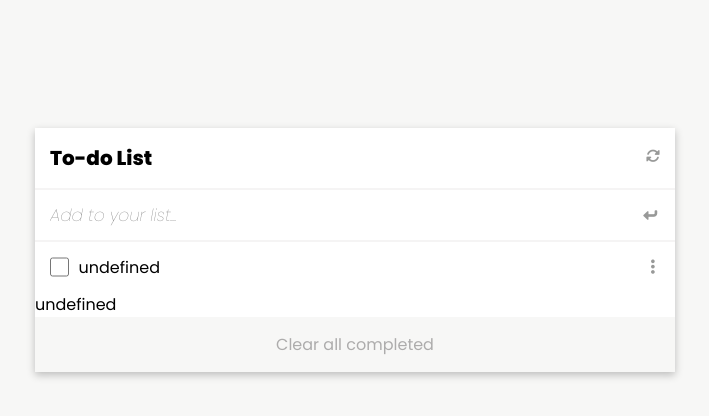
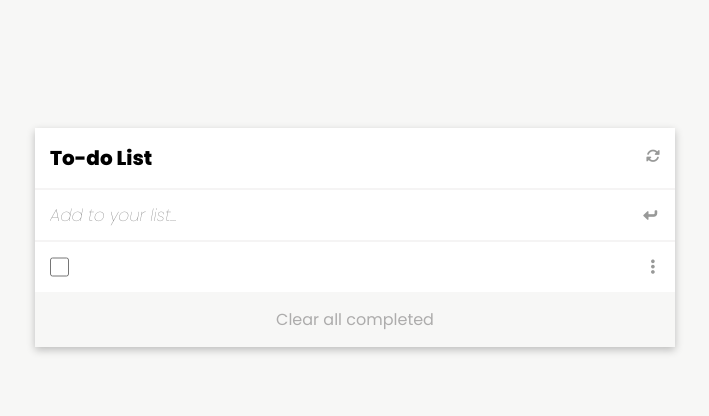
Before and after one commit to AnselemOdims/To-Do, a website built with webpack: page src/index.html in a window 1280 px wide. Both pictures are taken after a click on the element 934 px from the left and 215 px from the top of the page. Shown: the whole page, without its empty margins (285-994 px from the left). Built offline with nearby package versions, Linux system fonts and the light colour scheme; files whose address does not match are found by name.

Commit message:
Included the display function on document load

```diff
--- a/src/component.js
+++ b/src/component.js
@@ -1,9 +1,11 @@
 /* eslint-disable class-methods-use-this */
+import check from './images/icons/check.svg';
+
 export default class Component {
   static list(val, id) {
     return `
   <li class="list">
-  <input type="checkbox" id="check" data-id=${id}><img src="check.svg" alt="checked icon" class="d-none" data-id=${id}>
+  <input type="checkbox" id="check" data-id=${id}><img src=${check} alt="checked icon" class="d-none" data-id=${id}>
   <input type="text" class="input-value" value='${val}'>
   <a><i class="fas fa-ellipsis-v"></i></a>
   <a class="d-none"  id="delete"><i class="far fa-trash-alt" data-id=${id}></i></a>
--- a/src/helpers.js
+++ b/src/helpers.js
@@ -10,9 +10,9 @@ export default class Helper {
   formHandler(e) {
     e.preventDefault();
     utils.add();
-    document.querySelector('.todo-list ul').innerHTML = '';
-    document.querySelector('.todo-list ul').insertAdjacentHTML('beforeend', utils.render());
     utils.clear();
+    this.checkHandler();
+    this.handleFocus();
   }
 
   /**
--- a/src/index.html
+++ b/src/index.html
@@ -9,6 +9,7 @@
 			src="https://kit.fontawesome.com/fe0a3092c6.js"
 			crossorigin="anonymous"
 		></script>
+		<link rel="stylesheet" href="./style.css">
 	</head>
 	<body>
 		<main>
--- a/src/index.js
+++ b/src/index.js
@@ -1,12 +1,10 @@
 import './style.css';
 import Helper from './helpers.js';
-import Utils from './utils.js';
 
 const helper = new Helper();
-const utils = new Utils();
 
 window.addEventListener('DOMContentLoaded', () => {
-  document.querySelector('.todo-list ul').innerHTML = utils.render();
+  helper.display();
   document.querySelector('form').addEventListener('submit', (e) => helper.formHandler(e));
   document.querySelector('.enter').addEventListener('click', (e) => helper.formHandler(e));
 });
```
Also changed, not shown: src/images/icons/check.svg (added).
